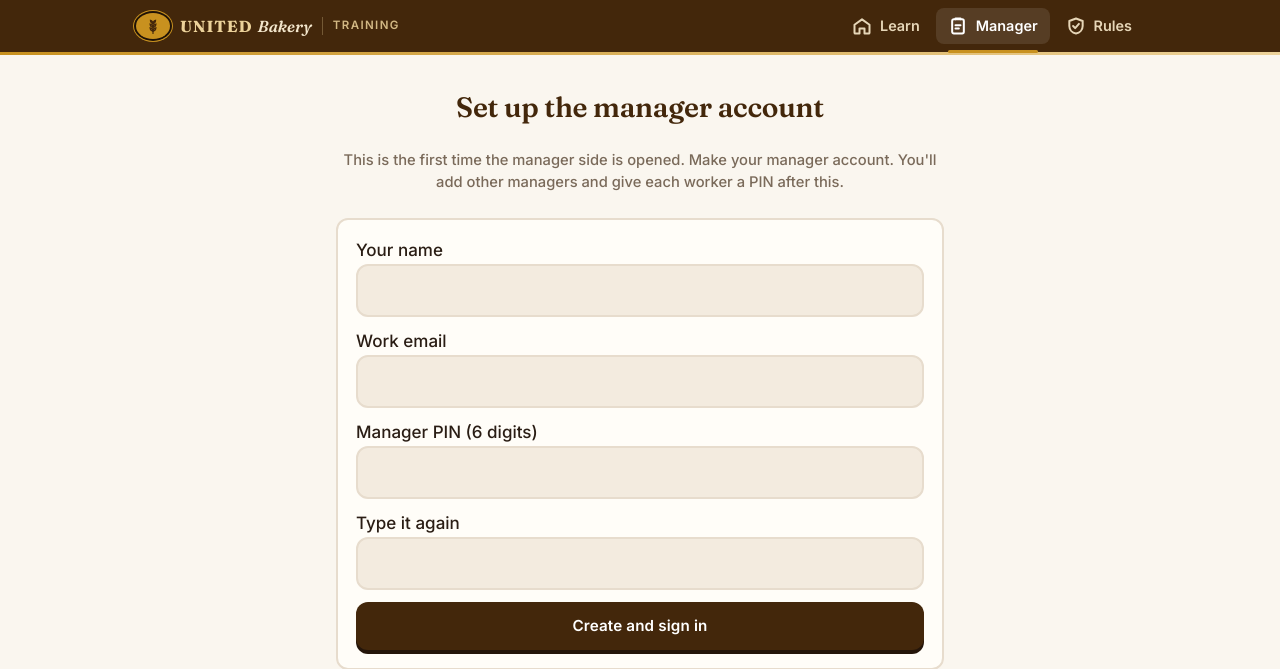
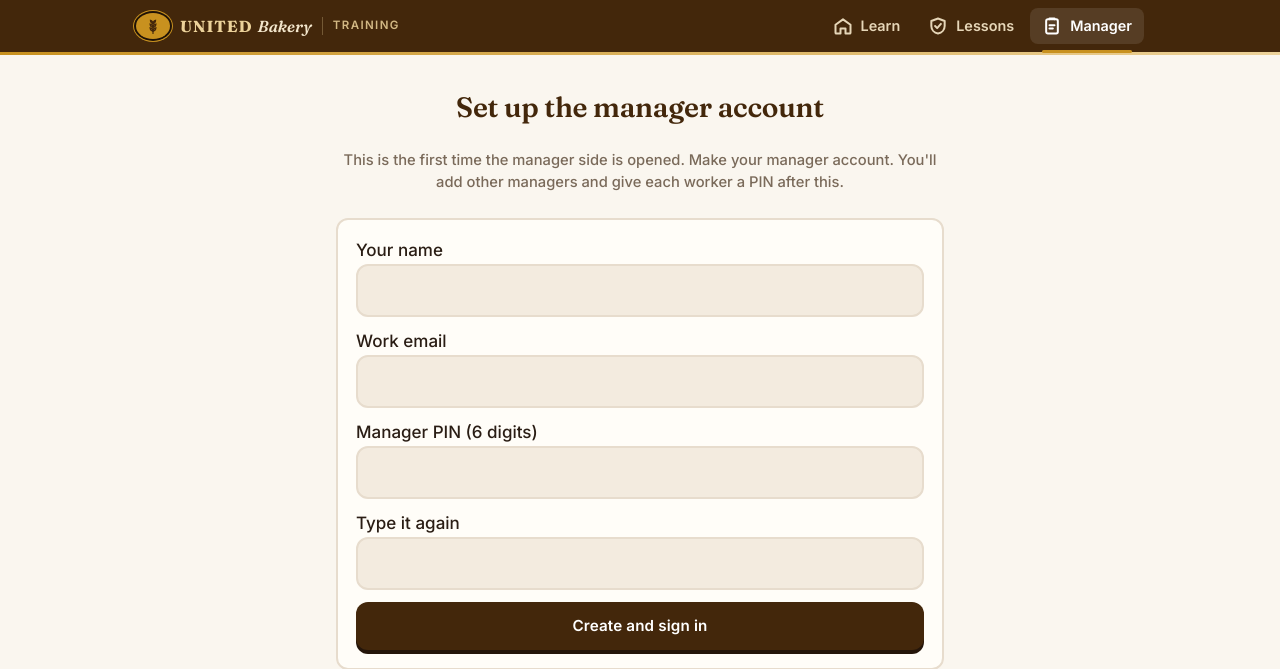
Before and after one commit to jennysaidrun-a11y/Training-App, a FastAPI app: page /manage/setup in a window 1280 px wide. Shown: the top 669 px of the page. Run offline with FastAPI, Linux system fonts and the light colour scheme; data that the repository does not hold is empty; some libraries are stand-ins or nearby versions.

Commit message:
Lessons get their own top tab in place of Rules; no scrollbar on the manager links
Co-Authored-By: Claude Opus 5.5 <noreply@anthropic.com>
Claude-Session: https://claude.ai/code/session_019kbFPpu4z1uB7wjRsnU7fv

```diff
--- a/trainer/app.py
+++ b/trainer/app.py
@@ -1125,15 +1125,10 @@ def manage_check():
     return RedirectResponse("/manage/topics?checking=1#rules", status_code=303)
 
 
-@app.get("/rules", response_class=HTMLResponse)
-def rules_page(request: Request):
-    lessons = content.load_lessons()
-    status = rules.load_status()
-    used_by = {}
-    for l in lessons.values():
-        for c in l["citations_parsed"]:
-            used_by.setdefault(c["ref"], []).append(l)
-    return render(request, "rules.html", status=status, used_by=used_by)
+@app.get("/rules")
+def rules_page():
+    """The old Rules tab: rules now live with the lessons."""
+    return RedirectResponse("/manage/topics#federal", status_code=303)
 
 
 @app.post("/manage/lesson/{lesson_id}/reviewed")
--- a/trainer/i18n.py
+++ b/trainer/i18n.py
@@ -43,6 +43,7 @@ S = {
     "manager_signin": {"en": "Manager sign-in", "es": "Acceso de gerentes", "zh": "经理登录", "vi": "Quản lý đăng nhập",
                        "ar": "دخول المديرين"},
     "manager": {"en": "Manager", "es": "Gerente", "zh": "经理", "vi": "Quản lý", "ar": "المدير"},
+    "lessons": {"en": "Lessons", "es": "Lecciones", "zh": "课程", "vi": "Bài học", "ar": "الدروس"},
     "rules": {"en": "Rules", "es": "Reglas", "zh": "法规", "vi": "Quy định", "ar": "القواعد"},
     "sign_out": {"en": "Sign out", "es": "Salir", "zh": "退出", "vi": "Đăng xuất", "ar": "خروج"},
     "language": {"en": "Language", "es": "Idioma", "zh": "语言", "vi": "Ngôn ngữ", "ar": "اللغة"},
--- a/trainer/static/style.css
+++ b/trainer/static/style.css
@@ -527,7 +527,8 @@ details.pin-set form { position: absolute; right: 0; top: 46px; z-index: 5; back
 
 /* ---- Manager pages ------------------------------------------------------------- */
 main.wide { max-width: 1240px; }
-.subnav { display: flex; gap: 4px; border-bottom: 1px solid var(--line); margin: 0 0 12px; overflow-x: auto; }
+.subnav { display: flex; gap: 4px; border-bottom: 1px solid var(--line); margin: 0 0 12px; overflow-x: auto; overflow-y: hidden; scrollbar-width: none; }
+.subnav::-webkit-scrollbar { display: none; }
 .subnav a { padding: 10px 14px; color: var(--muted); font-weight: 600; border-bottom: 3px solid transparent; margin-bottom: -1px; white-space: nowrap; }
 .subnav a:hover { color: var(--heading); text-decoration: none; }
 .subnav a.on { color: var(--crust); border-bottom-color: var(--oven); }
@@ -792,6 +793,7 @@ table.grid.records tr.topic-row th { background: var(--bg); color: var(--crust);
 @media (max-width: 480px) { .subnav { gap: 0; } .subnav a { padding: 10px 9px; font-size: 0.95rem; } }
 .recovery-code { font: 700 1.8rem/1.2 ui-monospace, Menlo, Consolas, monospace; letter-spacing: 0.08em; text-align: center; padding: 22px 12px; color: var(--crust); }
 .recovery-nudge { align-items: center; gap: 12px; flex-wrap: wrap; }
+.recovery-nudge > :first-child { flex: 1 1 220px; }
 @media print { body:has(.recovery-code) header.top, body:has(.recovery-code) nav { display: none !important; } }
 
 /* Rules inside each folder (Lessons page) */
--- a/trainer/templates/_manager_nav.html
+++ b/trainer/templates/_manager_nav.html
@@ -1,16 +1,16 @@
 {% set here = request.url.path %}
 {% set on_lessons = here.startswith('/manage/topics') or here.startswith('/manage/requirements') or here.startswith('/manage/translations') or here.startswith('/manage/lesson') %}
+{% if not on_lessons %}
 <nav class="subnav" aria-label="Manager">
   <a class="{{ 'on' if here.startswith('/manage/dashboard') else '' }}" href="/manage/dashboard">Dashboard</a>
-  <a class="{{ 'on' if on_lessons else '' }}" href="/manage/topics">Lessons</a>
   <a class="{{ 'on' if here == '/manage' or here.startswith('/manage/approvals') else '' }}" href="/manage">People{% if pending_count %} <span class="count-badge">{{ pending_count }}</span>{% endif %}</a>
   <a class="{{ 'on' if here.startswith('/manage/records') else '' }}" href="/manage/records">Records</a>
 </nav>
-{% if on_lessons %}
+{% else %}
 <nav class="chips-nav" aria-label="Lessons">
   <a class="{{ 'on' if here.startswith('/manage/topics') else '' }}" href="/manage/topics">Folders &amp; lessons</a>
   <a class="{{ 'on' if here.startswith('/manage/requirements') else '' }}" href="/manage/requirements">Who takes what</a>
   <a class="{{ 'on' if here.startswith('/manage/translations') else '' }}" href="/manage/translations">Languages</a>
 </nav>
 {% endif %}
-<script>document.querySelector(".subnav a.on")?.scrollIntoView({ inline: "center", block: "nearest" });</script>
+<script>document.querySelector(".subnav a.on, .chips-nav a.on")?.scrollIntoView({ inline: "center", block: "nearest" });</script>
--- a/trainer/templates/base.html
+++ b/trainer/templates/base.html
@@ -18,8 +18,11 @@
     {% set here = request.url.path %}
     <nav class="tabs" aria-label="Main">
       <a class="tab {{ 'on' if here == '/' or here.startswith('/me') or here.startswith('/signin') else '' }}" href="/">{{ icon("learn") }}<span>{{ t("learn") }}</span></a>
-      {% if is_manager or here.startswith('/manage') %}<a class="tab {{ 'on' if here.startswith('/manage') else '' }}" href="/manage">{{ icon("manage") }}<span>{{ t("manager") }}</span></a>{% endif %}
-      <a class="tab {{ 'on' if here.startswith('/rules') else '' }}" href="/rules">{{ icon("rules") }}<span>{{ t("rules") }}</span></a>
+      {% set on_lessons = here.startswith('/manage/topics') or here.startswith('/manage/requirements') or here.startswith('/manage/translations') or here.startswith('/manage/lesson') %}
+      {% if is_manager or here.startswith('/manage') %}
+      <a class="tab {{ 'on' if on_lessons else '' }}" href="/manage/topics">{{ icon("rules") }}<span>{{ t("lessons") }}</span></a>
+      <a class="tab {{ 'on' if here.startswith('/manage') and not on_lessons else '' }}" href="/manage">{{ icon("manage") }}<span>{{ t("manager") }}</span></a>
+      {% endif %}
     </nav>
     {% if who %}<form method="post" action="/signout" class="signout"><input type="hidden" name="kind" value="{{ who.kind }}"><button class="ghost small" title="Signed in as {{ who.name }}">{{ who.name.split(' ')[0] }} · {{ t('sign_out') }}</button></form>{% endif %}
   </div>
```
Also changed, not shown: tests/test_app.py (+9 -5 lines), trainer/templates/rules.html (deleted, +0 -34 lines), trainer/templates/topics.html (+17 -0 lines).
